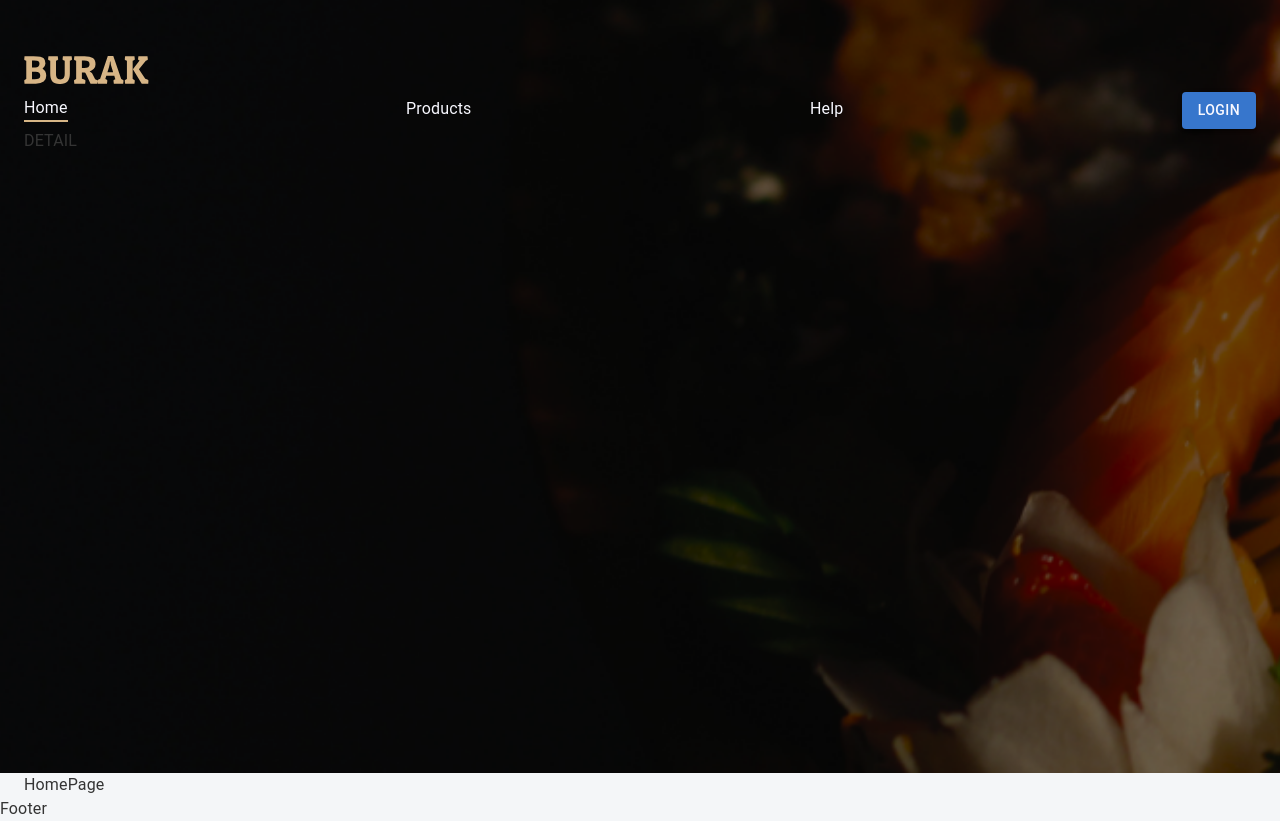
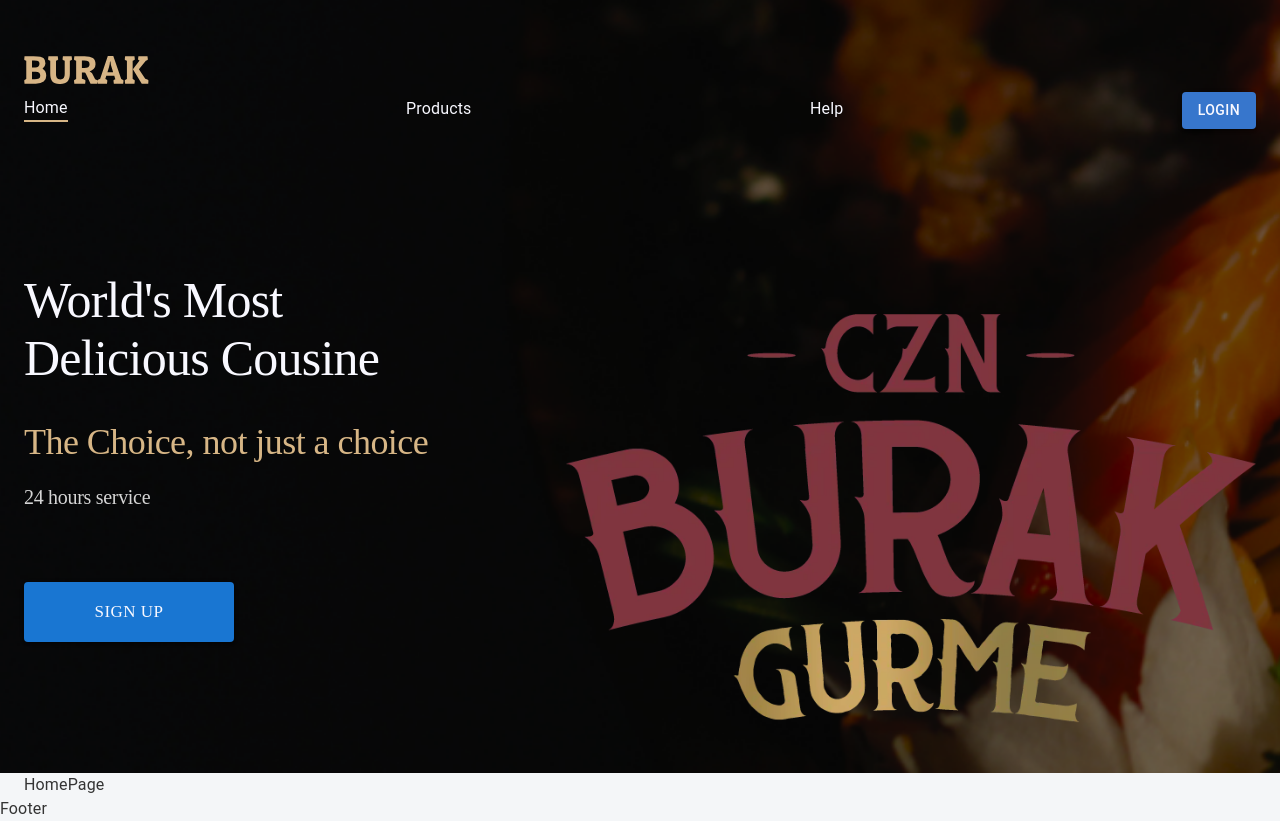
Before and after one commit to makhmudovsx17-create/burak-react, a React (Create React App) app: page / in a window 1280 px wide. Built offline with nearby package versions, Linux system fonts and the light colour scheme.

Commit message:
fix: modify homeNavbar header comonent

```diff
--- a/src/app/components/headers/HomeNavbar.tsx
+++ b/src/app/components/headers/HomeNavbar.tsx
@@ -76,7 +76,30 @@ export function HomeNavbar() {
                         )}
                     </Stack>
                 </Stack>
-                <Stack>DETAIL</Stack>
+                <Stack className={"header-frame"}>
+                    <Stack className={"detail"}>
+                        <Box className={"head-main-txt"}>
+                            World's Most Delicious Cousine
+                        </Box>
+                        <Box className={"welcome-txt"}>
+                            The Choice, not just a choice
+                        </Box>
+                        <Box className={"service-txt"}>24 hours service</Box>
+                        <Box className={"signup"}>
+                            {!authMember ? (
+                                <Button
+                                    variant={"contained"}
+                                    className={"signup-button"}
+                                >
+                                    SIGN UP
+                                </Button>
+                            ) : null}
+                        </Box>
+                    </Stack>
+                    <Box className={"logo-frame"}>
+                        <div className={"logo-img"}></div>
+                    </Box>
+                </Stack>
             </Container>
         </div>
     );
--- a/src/css/navbar.css
+++ b/src/css/navbar.css
@@ -73,3 +73,87 @@
 .home-navbar div.hover-line:after {
     transform-origin: 0% 50%;
 }
+
+.home-navbar .navbar-container .header-frame {
+    margin-top: 142px;
+    height: 462px;
+    display: flex;
+    flex-direction: row;
+    justify-content: space-between;
+}
+
+.home-navbar .navbar-container .header-frame .detail {
+    width: 510px;
+    display: flex;
+    flex-direction: column;
+}
+
+.home-navbar .navbar-container .header-frame .detail .head-main-txt {
+    width: 450px;
+    height: 150px;
+    font-family: "Roboto Serif";
+    font-size: 50px;
+    font-style: normal;
+    font-weight: 500;
+    line-height: normal;
+    letter-spacing: -0.75px;
+    color: #f8f8ff;
+}
+
+.home-navbar .navbar-container .header-frame .detail .welcome-txt {
+    width: 510px;
+    height: 42px;
+    font-family: "Roboto Serif";
+    font-size: 36px;
+    font-style: normal;
+    font-weight: 400;
+    line-height: normal;
+    letter-spacing: -0.54px;
+    color: #d7b686;
+}
+
+.home-navbar .navbar-container .header-frame .detail .service-txt {
+    margin-top: 23px;
+    width: 153px;
+    height: 23;
+    font-family: "Roboto Serif";
+    font-size: 20px;
+    font-style: normal;
+    font-weight: 400;
+    line-height: normal;
+    letter-spacing: -0.3px;
+    color: #d5d5d5;
+}
+
+.home-navbar .navbar-container .detail .signup {
+    margin-top: 73px;
+}
+
+.home-navbar .navbar-container .detail .signup .signup-button {
+    width: 210px;
+    height: 60px;
+    border-radius: 4px;
+    background: #1976d2;
+    text-align: center;
+    font-family: Poppins;
+    font-size: 17px;
+    font-style: normal;
+    font-weight: 400;
+    line-height: normal;
+    color: #f8f8ff;
+}
+
+.home-navbar .navbar-container .logo-frame {
+    margin-top: 43px;
+    width: 690px;
+    height: 419px;
+}
+
+.home-navbar .navbar-container .logo-frame .logo-img {
+    width: 100%;
+    height: 100%;
+    background: url("/public/img/logo.webp");
+    background-size: contain;
+    background-repeat: no-repeat;
+    filter: invert(15%);
+}
```
